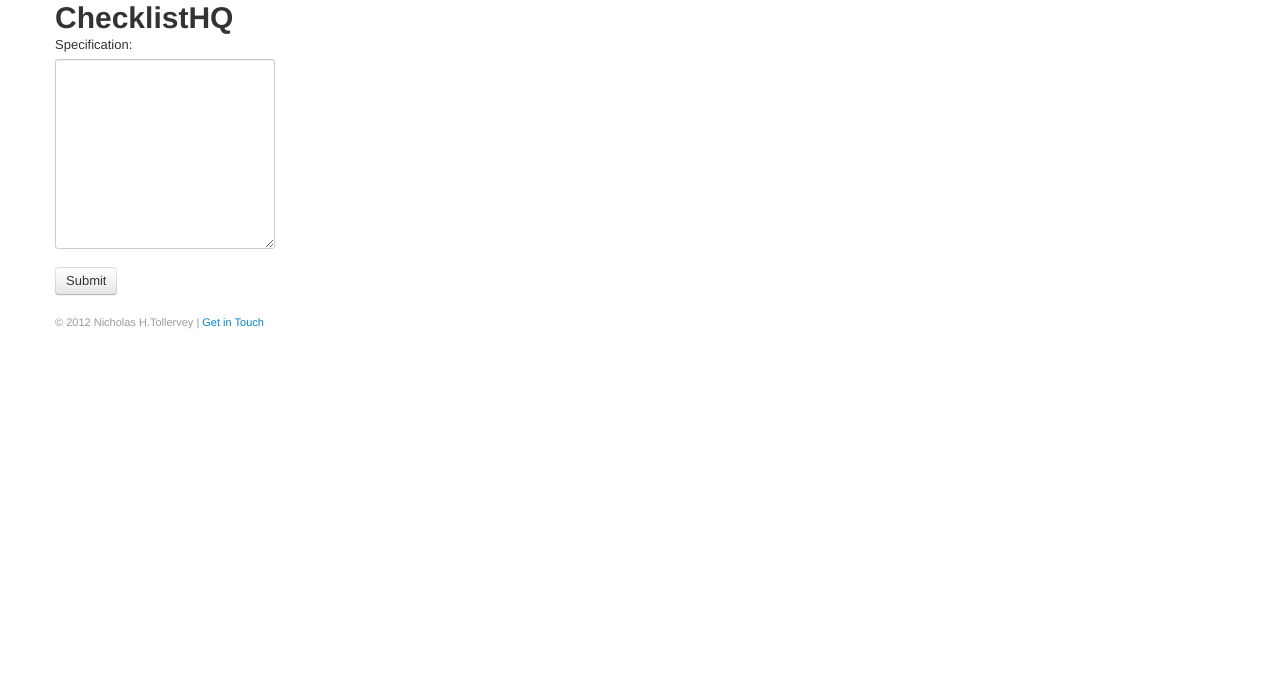
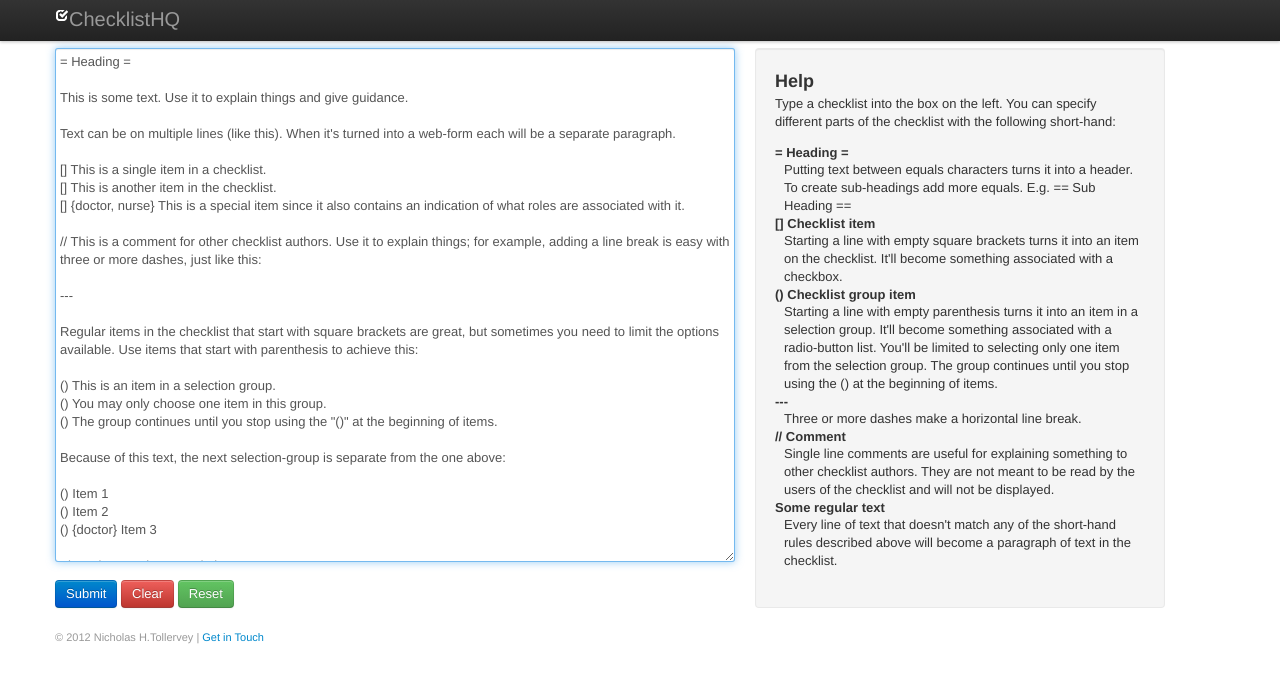
Before and after one commit to checklisthq/checklisthq.com, a Django app: page / in a window 1280 px wide. Shown: the top 683 px of the page. Run offline with Django 3.2, Linux system fonts and the light colour scheme.

Commit message:
Minimal checklist application.

```diff
--- a/checklisthq/main/forms.py
+++ b/checklisthq/main/forms.py
@@ -1,7 +1,47 @@
 from django import forms
+
+INITIAL_TEXT = """= Heading =
+
+This is some text. Use it to explain things and give guidance.
+
+Text can be on multiple lines (like this). When it's turned into a web-form each will be a separate paragraph.
+
+[] This is a single item in a checklist.
+[] This is another item in the checklist.
+[] {doctor, nurse} This is a special item since it also contains an indication of what roles are associated with it.
+
+// This is a comment for other checklist authors. Use it to explain things; for example, adding a line break is easy with three or more dashes, just like this:
+
+---
+
+Regular items in the checklist that start with square brackets are great, but sometimes you need to limit the options available. Use items that start with parenthesis to achieve this:
+
+() This is an item in a selection group.
+() You may only choose one item in this group.
+() The group continues until you stop using the "()" at the beginning of items.
+
+Because of this text, the next selection-group is separate from the one above:
+
+() Item 1
+() Item 2
+() {doctor} Item 3
+
+That's it! Experiment and play!
+
+// Click on the submit button below to see this checklist rendered as a web-form.
+// Click the "Back" button on the rendered form to return here.
+
+All feedback most welcome... ;-)"""
 
 class DSLForm(forms.Form):
     """
     A form for entering the specification of a checklist.
     """
-    specification = forms.CharField(widget=forms.Textarea())
+    specification = forms.CharField(
+        label='',
+        initial=INITIAL_TEXT,
+        widget=forms.Textarea(attrs={
+        'class': 'input-xlarge',
+        'style': 'width: 100%',
+        'rows': 28})
+    )
--- a/checklisthq/main/templates/base.html
+++ b/checklisthq/main/templates/base.html
@@ -9,13 +9,23 @@
             </script>
           <![endif]-->
         <!-- Le styles -->
-        <link rel="icon" type="image/x-icon" href="{{ STATIC_URL }}images/favicon.ico"/>
+        <link rel="icon" type="image/x-icon" href="{{ STATIC_URL }}img/favicon.ico"/>
         <link type="text/css" rel="stylesheet" href="{{ STATIC_URL }}css/bootstrap.min.css"/>
         <link type="text/css" rel="stylesheet" href="{{ STATIC_URL }}css/bootstrap-responsive.min.css"/>
         {% block css_includes %}{% endblock %}
     </head>
-    <body>
-        {% block header %}{% endblock %}
+    <body style="padding-top: 48px;">
+        {% block header %}
+        <div class="navbar navbar-fixed-top">
+            <div class="navbar-inner">
+                <div class="container">
+                    <a class="brand" href="/">
+                        <i class="icon-check icon-white"></i>ChecklistHQ
+                    </a>
+                </div>
+            </div>
+        </div>
+        {% endblock %}
         {% block content %}{% endblock %}
         {% block footer %}
         <div class="container">
--- a/checklisthq/main/templates/home.html
+++ b/checklisthq/main/templates/home.html
@@ -1,17 +1,65 @@
 {% extends 'base.html' %}
 {% block content %}
 <div class="container">
-    <h1>ChecklistHQ</h1>
     {% if result %}
         <div class="well">
         {{ result|safe }}
+        <button class="btn btn-primary" id="backbutton">Back</button>
         </div>
     {% else %}
-    <form action="." method="post">
-        {% csrf_token %}
-        {{ form.as_p }}
-        <input type="submit" value="Submit" class="btn"/>
-    </form>
+    <div class="row">
+        <div class="span7">
+            <form action="." method="post">
+                {% csrf_token %}
+                {{ form.as_p }}
+                <input type="submit" value="Submit" class="btn btn-primary"/>
+                <input type="button" value="Clear" class="btn btn-danger"
+                    id="clear"/>
+                <input type="reset" value="Reset" class="btn btn-success"/>
+            </form>
+        </div>
+        <div class="well span4">
+            <h3>Help</h3>
+            <p>Type a checklist into the box on the left. You can specify
+            different parts of the checklist with the following short-hand:</p>
+            <dl>
+                <dt>= Heading =</dt>
+                <dd>Putting text between equals characters turns it into a
+                header. To create sub-headings add more equals. E.g.
+                == Sub Heading ==</dd>
+                <dt>[] Checklist item</dt>
+                <dd>Starting a line with empty square brackets turns it into
+                an item on the checklist. It'll become something associated
+                with a checkbox.</dd>
+                <dt>() Checklist group item</dt>
+                <dd>Starting a line with empty parenthesis turns it into an
+                item in a selection group. It'll become something associated
+                with a radio-button list. You'll be limited to selecting only
+                one item from the selection group. The group continues until you
+                stop using the () at the beginning of items.</dd>
+                <dt>---</dt>
+                <dd>Three or more dashes make a horizontal line break.</dd>
+                <dt>// Comment</dt>
+                <dd>Single line comments are useful for explaining something to
+                other checklist authors. They are not meant to be read by the
+                users of the checklist and will not be displayed.</dd>
+                <dt>Some regular text</dt>
+                <dd>Every line of text that doesn't match any of the short-hand
+                rules described above will become a paragraph of text in the
+                checklist.</dd>
+            </dl>
+        </div>
+    </div>
     {% endif %}
 </div>
 {% endblock %}
+{% block jq_ready %}
+$("#backbutton").click(function(e) {
+    history.go(-1);
+});
+$("#id_specification").focus();
+$("#clear").click(function(e) {
+    $("#id_specification").val("");
+    $("#id_specification").focus();
+});
+{% endblock %}
```
Also changed, not shown: checklisthq/main/static/images/bg.png (deleted), checklisthq/main/static/images/favicon.ico (deleted), checklisthq/main/static/img/favicon.ico (added), checklisthq/main/static/img/glyphicons-halflings-white.png (renamed from checklisthq/main/static/images/glyphicons-halflings-white.png), checklisthq/main/static/img/glyphicons-halflings.png (renamed from checklisthq/main/static/images/glyphicons-halflings.png), 1 other file.
